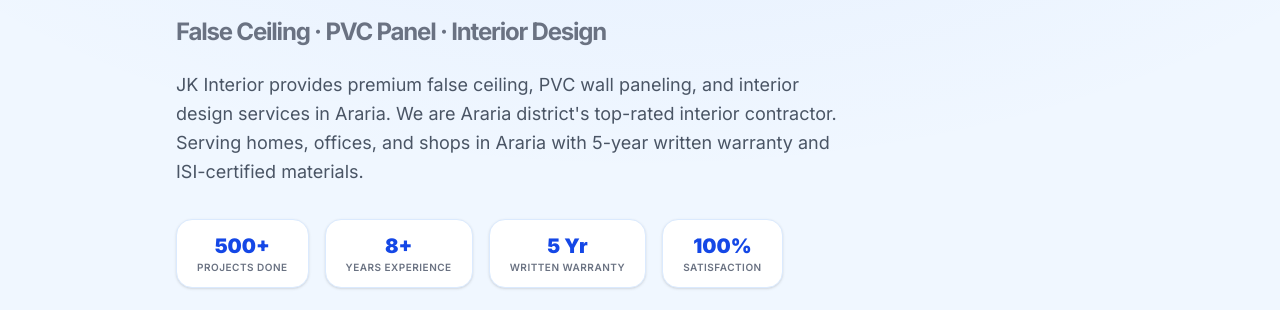
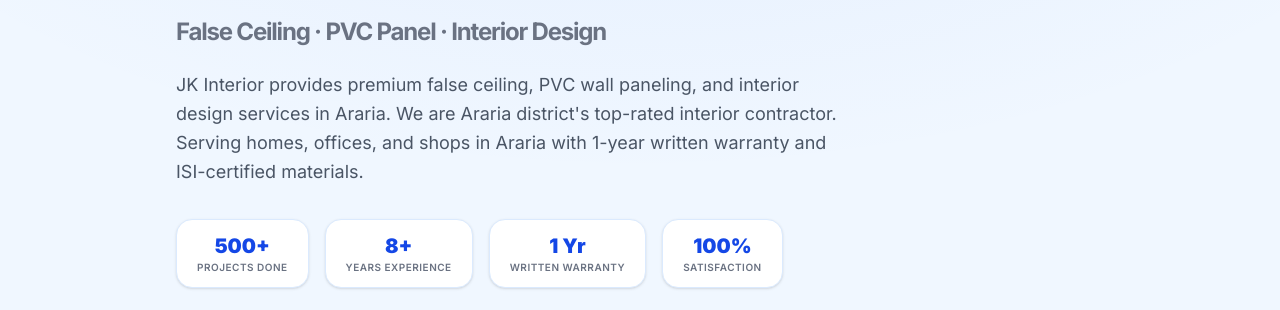
Before and after one commit to jitendrakumarraj831-byte/jk-interior2, a Next.js app: page /cities/araria in a window 1280 px wide. Shown: the part 308-618 px from the top of the page. Built offline with nearby package versions, Linux system fonts and the light colour scheme; a web font is replaced by a local one.

Commit message:
Update page.tsx

```diff
--- a/app/cities/[city]/page.tsx
+++ b/app/cities/[city]/page.tsx
@@ -219,7 +219,7 @@ export default async function CityPage({
           </h2>
 
           <p className="mb-8 max-w-2xl text-base leading-relaxed text-gray-600 sm:text-lg">
-            {city.description} Serving homes, offices, and shops in {city.name} with 5-year
+            {city.description} Serving homes, offices, and shops in {city.name} with 1-year
             written warranty and ISI-certified materials.
           </p>
 
@@ -228,7 +228,7 @@ export default async function CityPage({
             {[
               { val: '500+', lbl: 'Projects Done' },
               { val: '8+', lbl: 'Years Experience' },
-              { val: '5 Yr', lbl: 'Written Warranty' },
+              { val: '1 Yr', lbl: 'Written Warranty' },
               { val: '100%', lbl: 'Satisfaction' },
             ].map((s) => (
               <div
```
